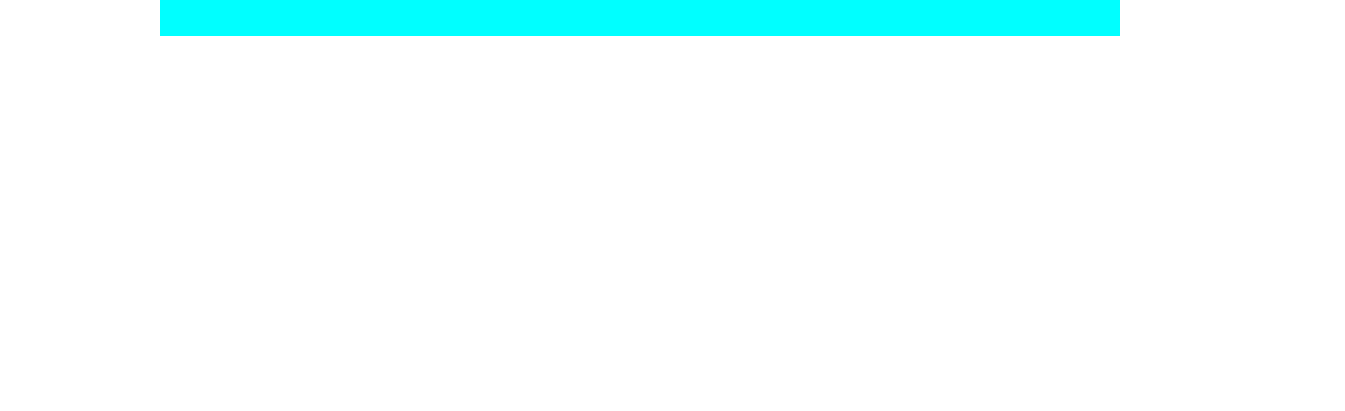
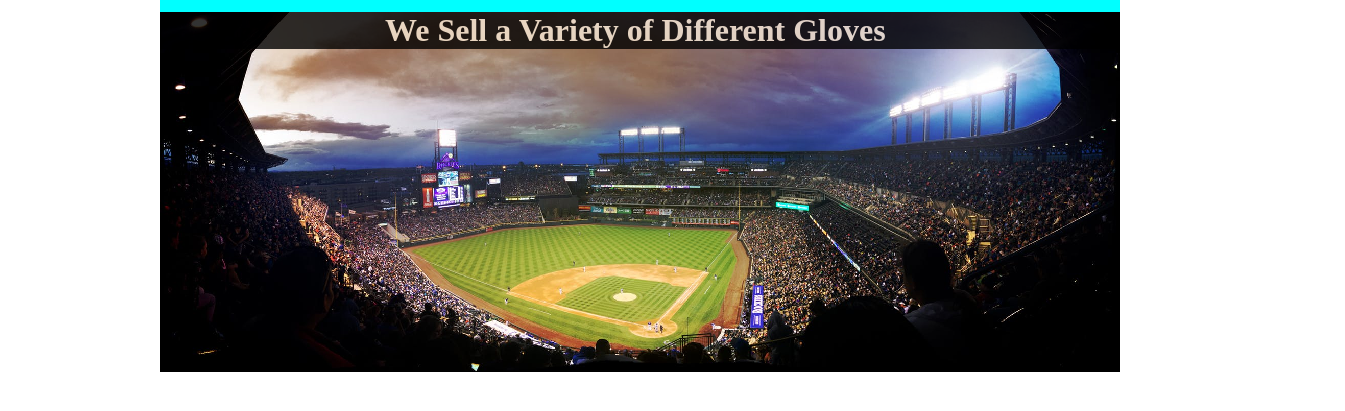
Before and after one commit to suhaylk30/MidtermWRedo, a plain HTML site: page docs/index.html in a window 1280 px wide. Shown: the part 147-558 px from the top of the page, 1345 px wide, since content can reach past the window. Drawn offline with Linux system fonts and the light colour scheme.

Commit message:
I put in my mainFrame picture which helps to illustrate what my website is about, and I added in a banner about my website.

```diff
--- a/docs/css/styles.css
+++ b/docs/css/styles.css
@@ -3,19 +3,34 @@
     background-color: aqua;
 }
 #header {
-    height: 175px;
+    height: 130px;
     line-height: 100px;
 }
 #logo {
     width: 160px;
     height: 135px;
     padding-left: 50px;
-
 }
 #menu {
     width: 700px;
     text-align: right;
     padding-right: 50px;
+}
+#mainFrame {
+    background-image: url("../images/baseballfield.png");
+    height: 360px;
+    margin-bottom: 15px;
+}
+#banner {
+    margin-top: 20px;
+    background-color: black;
+    width: 960px;
+    opacity: 0.8;
+}
+#banner h1 {
+    color: antiquewhite;
+    position: relative;
+    left: 225px;
 }
 .inLine {
     display: inline;
@@ -33,3 +48,6 @@ a:hover{
 .floatLeft {
     float: left;
 }
+.clear {
+    clear: both;
+}
--- a/docs/index.html
+++ b/docs/index.html
@@ -19,8 +19,10 @@
                 </ul>
             </div>
         </div> <!--- EO Header --->
-        <div id="mainFrame"> <!--- mainFrame --->
-
+        <div id="mainFrame" class="clear"> <!--- mainFrame --->
+            <div id="banner">
+                <h1>We Sell a Variety of Different Gloves</h1>
+            </div>
         </div> <!--- EO mainframe --->
         <div id="footer"> <!--- Footer --->
 
```
